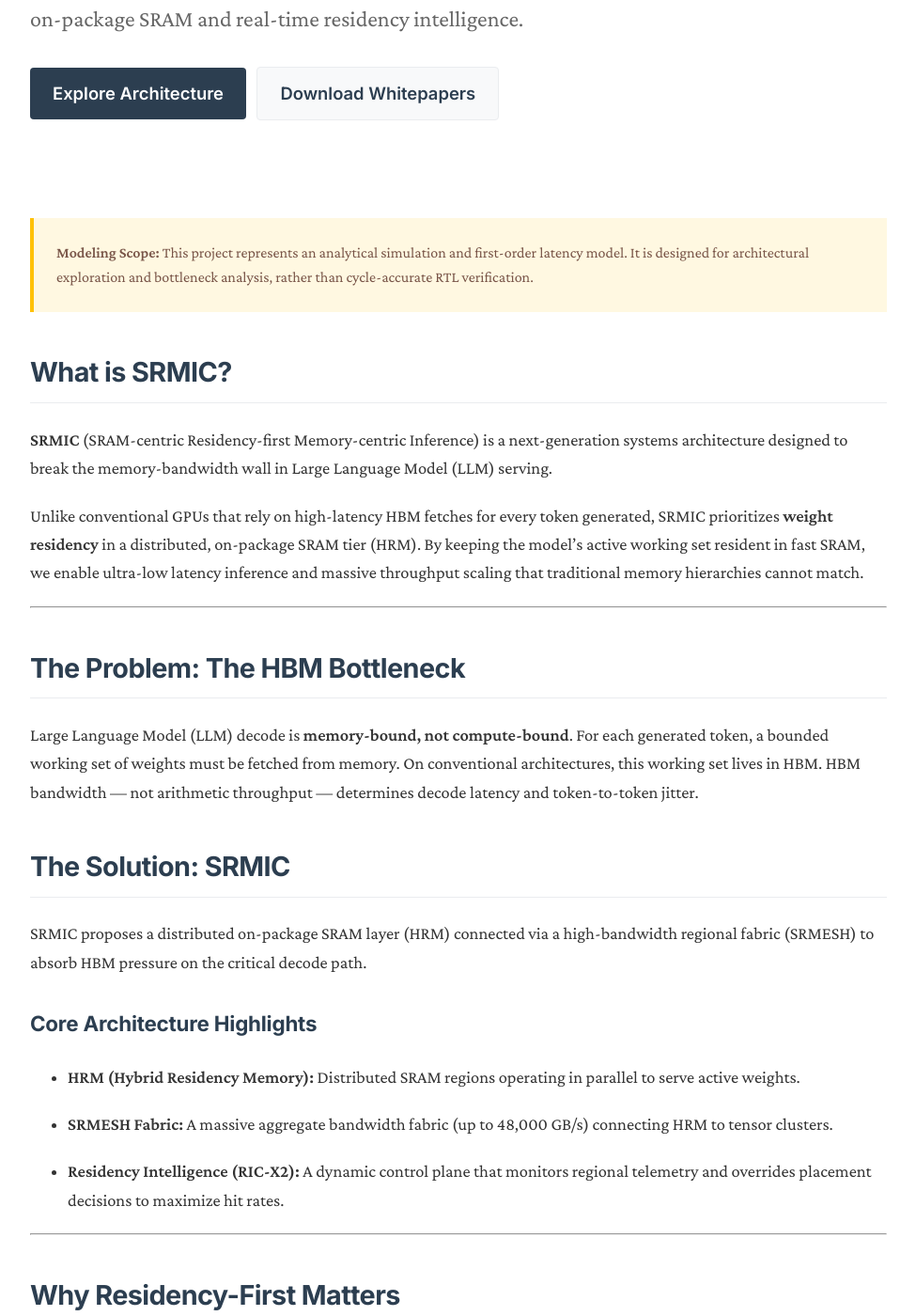
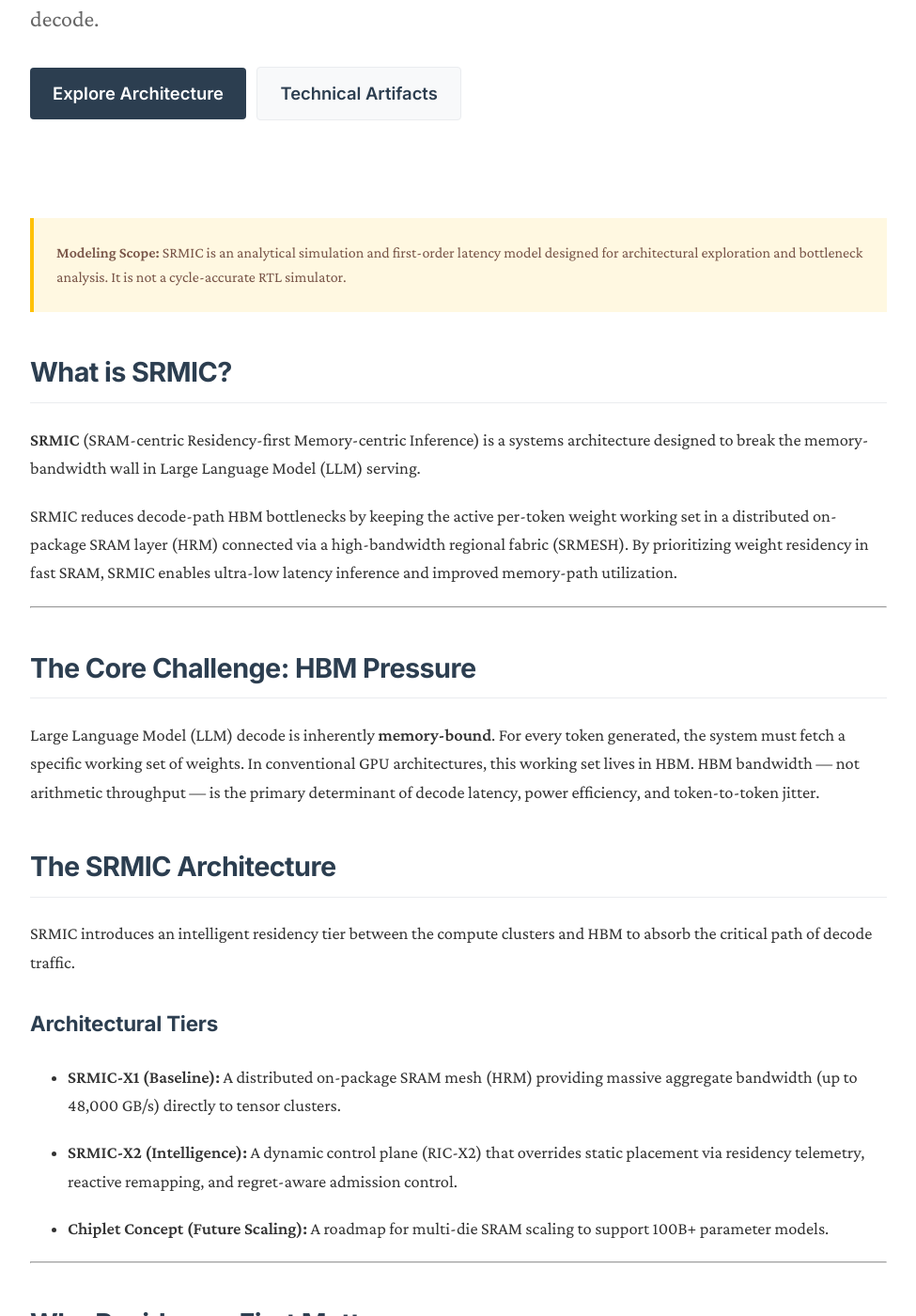
Before and after one commit to manishklach/SRMIC_X1, a Jekyll site: the page built from docs/index.md, in a window 1280 px wide and 1400 px high, scrolled down 302 px. Shown: the whole window at 94% size, without its empty margins (152-1127 px from the left). Built offline with Jekyll 4.4.1, drawn with Linux system fonts in a browser that asks for light colours; some of the changed text lies outside the part shown.

Commit message:
Polish: Unify naming, clarify modeling scope, and refactor artifact categorization

```diff
--- a/docs/_config.yml
+++ b/docs/_config.yml
@@ -2,16 +2,17 @@ title: SRMIC | Residency-First LLM Inference Architecture
 description: "SRMIC (SRAM-centric Residency-first Memory-centric Inference) is a distributed on-package SRAM architecture designed to eliminate HBM bottlenecks in LLM decode."
 baseurl: "/SRMIC_X1"
 url: "https://manishklach.github.io"
+
+# Canonical Naming
+brand_name: "SRMIC"
+brand_tagline: "Residency-First LLM Inference Architecture"
+expansion: "SRAM-centric Residency-first Memory-centric Inference"
 
 # SEO
 twitter:
   username: manishklach
   card: summary_large_image
 logo: /assets/images/srmic_logo.png
-social:
-  name: SRMIC Project
-  links:
-    - https://github.com/manishklach/SRMIC_X1
 
 # Build settings
 permalink: pretty
--- a/docs/index.md
+++ b/docs/index.md
@@ -4,52 +4,50 @@ title: SRMIC | Residency-First LLM Inference Architecture
 ---
 
 <div class="hero">
-  <h1>Residency-First LLM Inference</h1>
-  <p class="hero-p">Eliminating the HBM bottleneck in Large Language Model decode via distributed on-package SRAM and real-time residency intelligence.</p>
+  <h1>SRMIC</h1>
+  <p class="hero-p">A residency-first SRAM-centric architecture for reducing HBM bottlenecks in LLM decode.</p>
   <div class="hero-btns">
     <a href="{{ '/architecture/' | relative_url }}" class="btn">Explore Architecture</a>
-    <a href="{{ '/artifacts/' | relative_url }}" class="btn btn-secondary">Download Whitepapers</a>
+    <a href="{{ '/artifacts/' | relative_url }}" class="btn btn-secondary">Technical Artifacts</a>
   </div>
 </div>
 
 <div class="disclaimer-box">
-  <p><strong>Modeling Scope:</strong> This project represents an analytical simulation and first-order latency model. It is designed for architectural exploration and bottleneck analysis, rather than cycle-accurate RTL verification.</p>
+  <p><strong>Modeling Scope:</strong> SRMIC is an analytical simulation and first-order latency model designed for architectural exploration and bottleneck analysis. It is not a cycle-accurate RTL simulator.</p>
 </div>
 
 ## What is SRMIC?
 
-**SRMIC** (SRAM-centric Residency-first Memory-centric Inference) is a next-generation systems architecture designed to break the memory-bandwidth wall in Large Language Model (LLM) serving.
+**SRMIC** (SRAM-centric Residency-first Memory-centric Inference) is a systems architecture designed to break the memory-bandwidth wall in Large Language Model (LLM) serving.
 
-Unlike conventional GPUs that rely on high-latency HBM fetches for every token generated, SRMIC prioritizes **weight residency** in a distributed, on-package SRAM tier (HRM). By keeping the model's active working set resident in fast SRAM, we enable ultra-low latency inference and massive throughput scaling that traditional memory hierarchies cannot match.
+SRMIC reduces decode-path HBM bottlenecks by keeping the active per-token weight working set in a distributed on-package SRAM layer (HRM) connected via a high-bandwidth regional fabric (SRMESH). By prioritizing weight residency in fast SRAM, SRMIC enables ultra-low latency inference and improved memory-path utilization.
 
 ---
 
-## The Problem: The HBM Bottleneck
+## The Core Challenge: HBM Pressure
 
-Large Language Model (LLM) decode is **memory-bound, not compute-bound**. For each generated token, a bounded working set of weights must be fetched from memory. On conventional architectures, this working set lives in HBM. HBM bandwidth — not arithmetic throughput — determines decode latency and token-to-token jitter.
+Large Language Model (LLM) decode is inherently **memory-bound**. For every token generated, the system must fetch a specific working set of weights. In conventional GPU architectures, this working set lives in HBM. HBM bandwidth — not arithmetic throughput — is the primary determinant of decode latency, power efficiency, and token-to-token jitter.
 
-## The Solution: SRMIC
+## The SRMIC Architecture
 
-SRMIC proposes a distributed on-package SRAM layer (HRM) connected via a high-bandwidth regional fabric (SRMESH) to absorb HBM pressure on the critical decode path.
+SRMIC introduces an intelligent residency tier between the compute clusters and HBM to absorb the critical path of decode traffic.
 
-### Core Architecture Highlights
-
-*   **HRM (Hybrid Residency Memory):** Distributed SRAM regions operating in parallel to serve active weights.
-*   **SRMESH Fabric:** A massive aggregate bandwidth fabric (up to 48,000 GB/s) connecting HRM to tensor clusters.
-*   **Residency Intelligence (RIC-X2):** A dynamic control plane that monitors regional telemetry and overrides placement decisions to maximize hit rates.
+### Architectural Tiers
+*   **SRMIC-X1 (Baseline):** A distributed on-package SRAM mesh (HRM) providing massive aggregate bandwidth (up to 48,000 GB/s) directly to tensor clusters.
+*   **SRMIC-X2 (Intelligence):** A dynamic control plane (RIC-X2) that overrides static placement via residency telemetry, reactive remapping, and regret-aware admission control.
+*   **Chiplet Concept (Future Scaling):** A roadmap for multi-die SRAM scaling to support 100B+ parameter models.
 
 ---
 
 ## Why Residency-First Matters
 
-By prioritizing weight residency in fast SRAM, SRMIC achieves:
-1.  **Lower Latency:** Dramatic reduction in token-to-token generation time.
-2.  **Increased Throughput:** Offloading the HBM tier allows for higher concurrency across regions.
-3.  **TCO Optimization:** High-performance inference on smaller, more efficient silicon footprints.
+1.  **Latency Stability:** Reduces the impact of HBM contention on token generation.
+2.  **Throughput Efficiency:** Offloading HBM allows for higher system-wide concurrency.
+3.  **Architectural TCO:** Achieve flagship performance on more efficient, memory-centric silicon footprints.
 
 <div class="figure">
   <img src="{{ '/assets/images/studies/70b/70b_latency_vs_hrm.png' | relative_url }}" alt="70B Model Latency vs HRM Capacity">
-  <p class="figcaption">Figure 1: Impact of HRM capacity on 70B model decode latency proxy. SRMIC-X2 maintains performance even at constrained SRAM capacities.</p>
+  <p class="figcaption">Figure 1: Analytical latency proxy scaling for 70B parameter models. SRMIC maintains performance even at constrained SRAM capacities.</p>
 </div>
 
-[Explore the Project Roadmap →]({{ '/roadmap/' | relative_url }})
+[View Detailed Results →]({{ '/results/' | relative_url }})
--- a/docs/results.md
+++ b/docs/results.md
@@ -8,7 +8,7 @@ title: SRMIC Benchmarks | Performance Results
 The SRMIC architecture has been evaluated across synthetic stress-tests and real-trace replays for mainstream LLMs (Mistral-7B, OPT, Qwen).
 
 ## 1. Load Balancing and Skew Reduction
-A primary goal of SRMIC-X2 is regional load balancing. In static hashing (SRMIC-X1), hash collisions lead to regional over-subscription. SRMIC-X2's intelligence layer significantly reduces this skew.
+A primary goal of the SRMIC-X2 intelligence tier is regional load balancing. In the static baseline (SRMIC-X1), hash collisions lead to regional over-subscription. SRMIC-X2's intelligence layer significantly reduces this skew.
 
 | Scenario | Occupancy Skew ($\sigma$) | Improvement |
 | :--- | :---: | :---: |
```
Also changed, not shown: docs/architecture.md (+2 -2 lines), docs/artifacts.md (+27 -15 lines).
